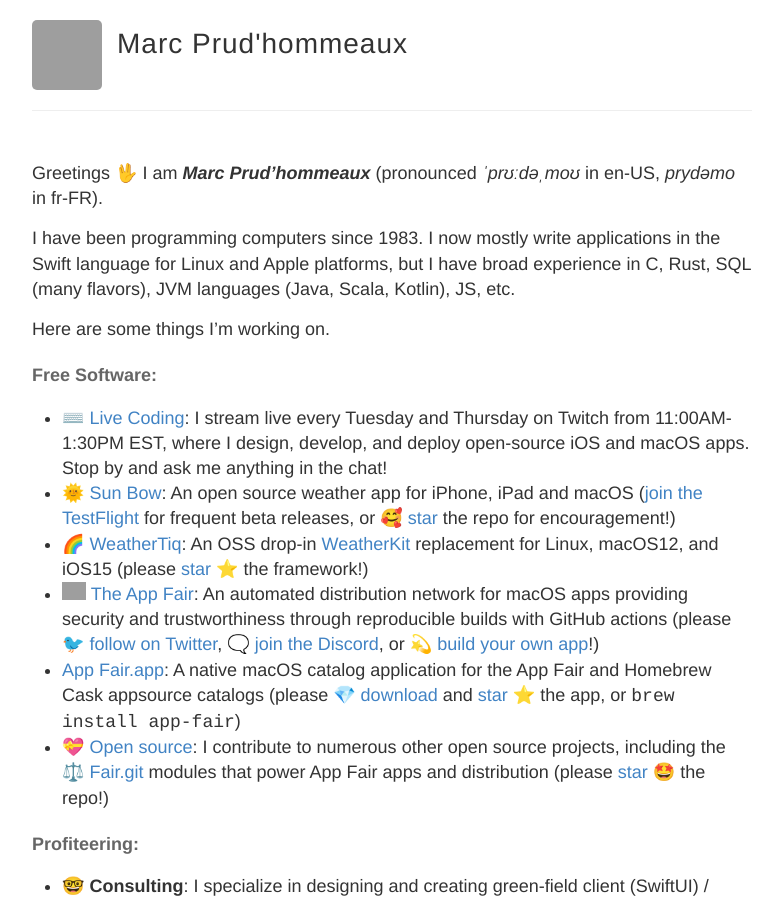
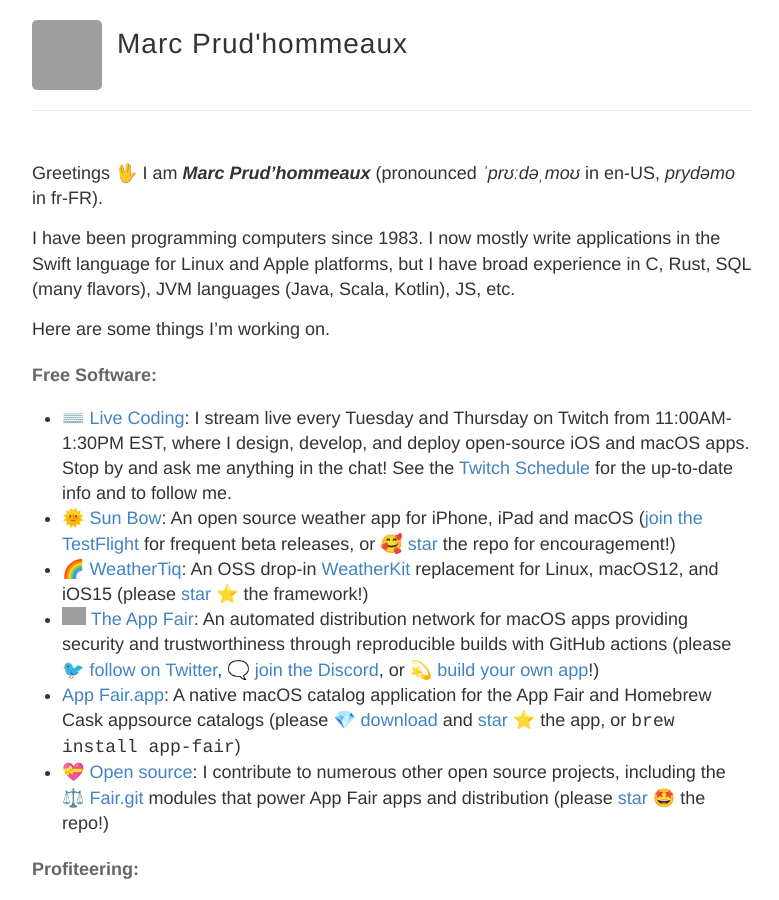
Before and after one commit to marcprux/marcprux.github.io, a Jekyll site: the page built from index.md, in a window 1280 px wide and 900 px high. Shown: the whole window, without its empty margins (248-1027 px from the left). Built offline with Jekyll 4.4.1, drawn with Linux system fonts in a browser that asks for light colours; grey boxes are pictures that could not be loaded.

Commit message:
chore: checkpoint

```diff
--- a/index.md
+++ b/index.md
@@ -10,7 +10,7 @@
 
 #### Free Software: <!-- Virtue time! -->
 
-* [⌨️ Live Coding](https://www.twitch.tv/appfair): I stream live every Tuesday and Thursday on Twitch from 11:00AM-1:30PM EST, where I design, develop, and deploy open-source iOS and macOS apps. Stop by and ask me anything in the chat!
+* [⌨️ Live Coding](https://www.twitch.tv/appfair): I stream live every Tuesday and Thursday on Twitch from 11:00AM-1:30PM EST, where I design, develop, and deploy open-source iOS and macOS apps. Stop by and ask me anything in the chat! See the [Twitch Schedule](https://dashboard.twitch.tv/u/appfair/settings/channel/schedule) for the up-to-date info and to follow me.
 * [🌞 Sun Bow](https://github.com/Sun-Bow): An open source weather app for iPhone, iPad and macOS ([join the TestFlight](https://testflight.apple.com/join/0dqMR6uN) for frequent beta releases, or [🥰 star](https://github.com/Sun-Bow/App) the repo for encouragement!)
 * [🌈 WeatherTiq](https://github.com/tiqtiq/WeatherTiq): An OSS drop-in [WeatherKit](https://developer.apple.com/documentation/weatherkit) replacement for Linux, macOS12, and iOS15 (please [star ⭐](https://github.com/tiqtiq/WeatherTiq) the framework!)
 * [<img alt="The App Fair icon" align="center" style="width: 24px;" src="https://appfair.net/appfair-icon.svg" /> The App Fair](https://appfair.net): An automated distribution network for macOS apps providing security and trustworthiness through reproducible builds with GitHub actions (please [🐦 follow on Twitter](https://twitter.com/theappfair), [🗨️  join the Discord](http://discord.gg/R4bFP8qpw7), or [💫 build your own app](https://appfair.net/#quick-start)!)
```
